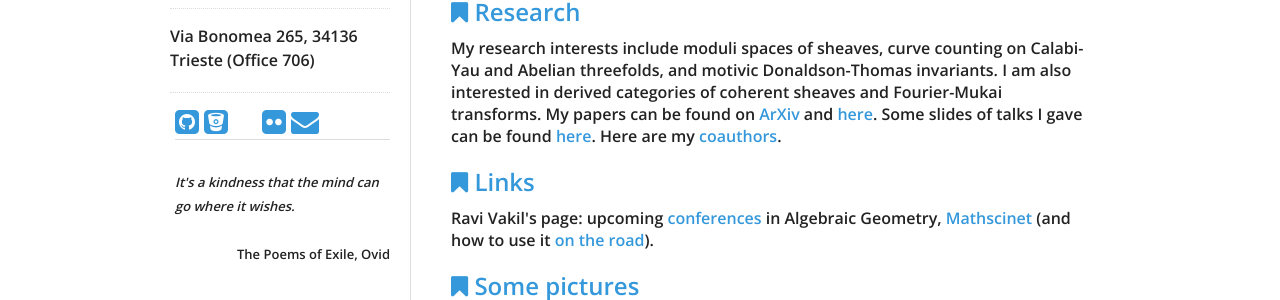
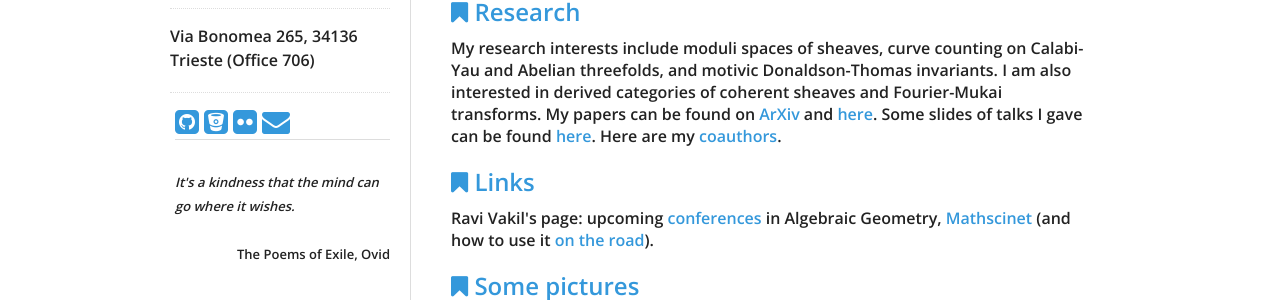
Before and after one commit to atricolfi/atricolfi.github.io, a Jekyll site: the page built from index.html, in a window 1280 px wide. Shown: the part 309-609 px from the top of the page. Built offline with Jekyll 4.4.1, drawn with Linux system fonts in a browser that asks for light colours.

Commit message:
Update social.html

```diff
--- a/_includes/social.html
+++ b/_includes/social.html
@@ -54,12 +54,6 @@
   </a>
   {% endif %}
 
-  {% if site.data.theme.social.google-scholar %}
-  <a title="{{ site.data.theme.social.google-scholar }} on Google Scholar" href="https://scholar.google.com/citations?user=bGunzxQAAAAJ&hl=en">
-    <i class="fa fa-google-scholar"></i>
-  </a>
-  {% endif %}
-
   {% if site.data.theme.social.flickr %}
   <a title="{{ site.data.theme.name }} on Flickr" href="https://www.flickr.com/people/132091003@N07/{{ site.data.theme.social.flickr }}">
     <i class="fa fa-flickr"></i>
@@ -69,6 +63,12 @@
     {% if site.data.theme.social.envelope %}
   <a title="{{ site.data.theme.envelope }} email" href="mailto:atricolfi@gmail.com">
   <i class="fa fa-envelope big-icon"></i>
+  </a>
+  {% endif %}
+
+    {% if site.data.theme.social.google-scholar %}
+  <a title="{{ site.data.theme.google-scholar }} on Google Scholar" href="https://scholar.google.com/citations?user=bGunzxQAAAAJ&hl=en">
+    <i class="fa fa-google-scholar"></i>
   </a>
   {% endif %}
 
```
